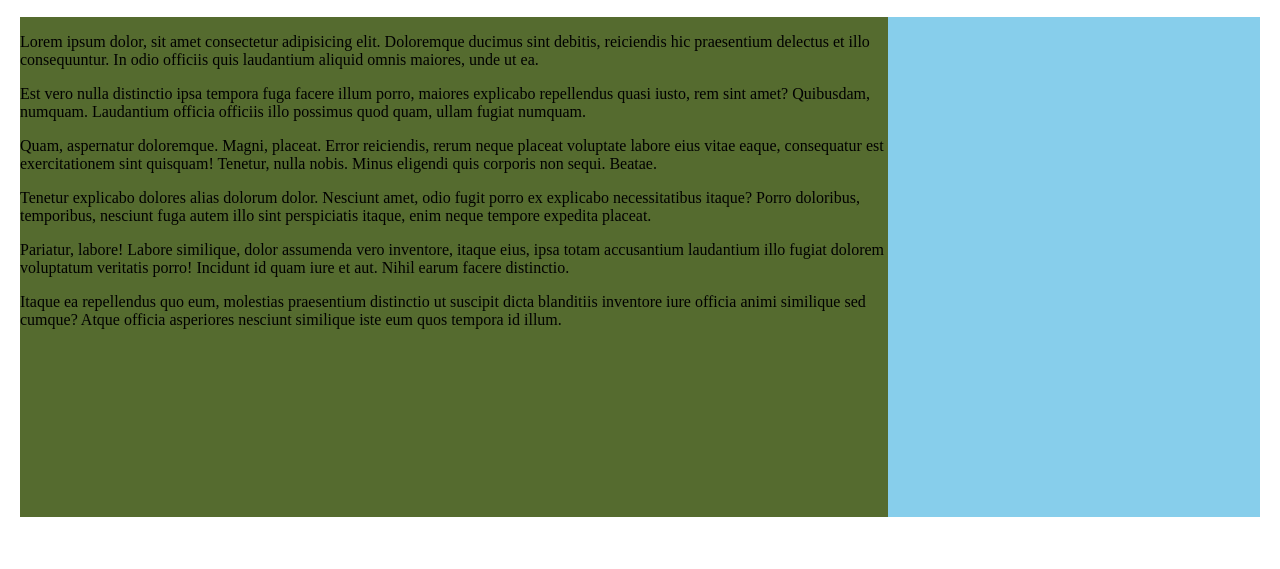
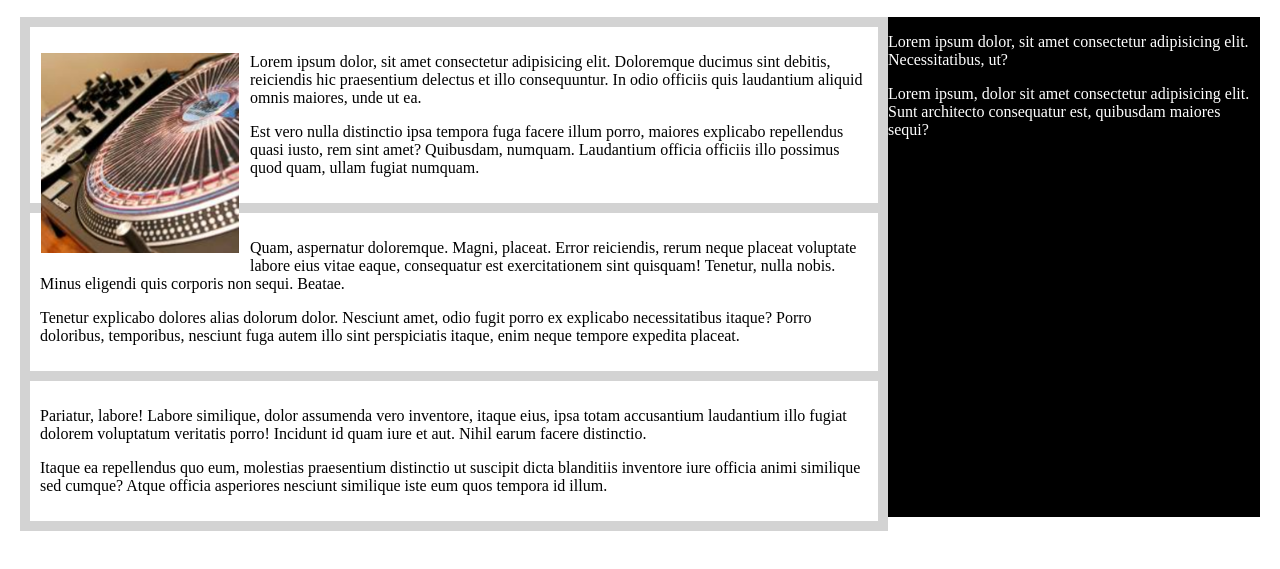
Before and after one commit to zhuan103-su/lab1_f18, a plain HTML site: page blog.html in a window 1280 px wide. Shown: the part 63-632 px from the top of the page. Drawn offline with Linux system fonts and the light colour scheme; files whose address does not match are found by name.

Commit message:
lab1_first_push

```diff
--- a/blog.html
+++ b/blog.html
@@ -21,21 +21,23 @@
     </div>
     <div class="main">
         <div class="content">
-            <div class="blog-post">
-                <p>Lorem ipsum dolor, sit amet consectetur adipisicing elit. Doloremque ducimus sint debitis, reiciendis hic praesentium delectus et illo consequuntur. In odio officiis quis laudantium aliquid omnis maiores, unde ut ea.</p>
-                <p>Est vero nulla distinctio ipsa tempora fuga facere illum porro, maiores explicabo repellendus quasi iusto, rem sint amet? Quibusdam, numquam. Laudantium officia officiis illo possimus quod quam, ullam fugiat numquam.</p>
-            </div>
-            <div class="blog-post">
+                <div class="blog-post" id="bp1">
+                    <p class="bp11"><img class="pic01" src="C:\Users\Joey\Desktop\IST363\lab1\pic\pic1.png" alt="random image"/></p>
+                    <p class="bp11">Lorem ipsum dolor, sit amet consectetur adipisicing elit. Doloremque ducimus sint debitis, reiciendis hic praesentium delectus et illo consequuntur. In odio officiis quis laudantium aliquid omnis maiores, unde ut ea.</p>
+                    <p>Est vero nulla distinctio ipsa tempora fuga facere illum porro, maiores explicabo repellendus quasi iusto, rem sint amet? Quibusdam, numquam. Laudantium officia officiis illo possimus quod quam, ullam fugiat numquam.</p>
+                </div>
+            <div class="blog-post" id="bp2">
                 <p>Quam, aspernatur doloremque. Magni, placeat. Error reiciendis, rerum neque placeat voluptate labore eius vitae eaque, consequatur est exercitationem sint quisquam! Tenetur, nulla nobis. Minus eligendi quis corporis non sequi. Beatae.</p>
                 <p>Tenetur explicabo dolores alias dolorum dolor. Nesciunt amet, odio fugit porro ex explicabo necessitatibus itaque? Porro doloribus, temporibus, nesciunt fuga autem illo sint perspiciatis itaque, enim neque tempore expedita placeat.</p>
             </div>
-            <div class="blog-post">
+            <div class="blog-post" id=bp3>
                 <p>Pariatur, labore! Labore similique, dolor assumenda vero inventore, itaque eius, ipsa totam accusantium laudantium illo fugiat dolorem voluptatum veritatis porro! Incidunt id quam iure et aut. Nihil earum facere distinctio.</p>
                 <p>Itaque ea repellendus quo eum, molestias praesentium distinctio ut suscipit dicta blanditiis inventore iure officia animi similique sed cumque? Atque officia asperiores nesciunt similique iste eum quos tempora id illum.</p>
             </div>
         </div>
         <div class="sidebar">
-
+            <p>Lorem ipsum dolor, sit amet consectetur adipisicing elit. Necessitatibus, ut?</p>
+            <p>Lorem ipsum, dolor sit amet consectetur adipisicing elit. Sunt architecto consequatur est, quibusdam maiores sequi?</p>
 
         </div>
     </div>
--- a/styles.css
+++ b/styles.css
@@ -35,13 +35,14 @@ h1 {
 .content {
     float: left;
     width: 70%;
-    background-color: darkolivegreen;
+    background-color: lightgray;
     min-height: 500px;
 }
 .sidebar {
     float: left;
     width: 30%;
-    background-color: skyblue;
+    background-color:black;
+    color: white;
     min-height: 500px;
 
 }
@@ -49,3 +50,25 @@ h1 {
 .main {
     margin: 20px;
 }
+
+.blog-post {
+    margin: 10px;
+    padding: 10px;
+    border: lightgray;
+    background-color: white;
+
+
+}
+
+
+
+.pic01 {
+
+    width: 200px;
+    height: 200px;
+    margin-right: 10px;
+    margin-bottom: 10px;
+    float: left;
+    object-fit: contain;
+
+}
```
Also changed, not shown: pic/pic1.PNG (added).
